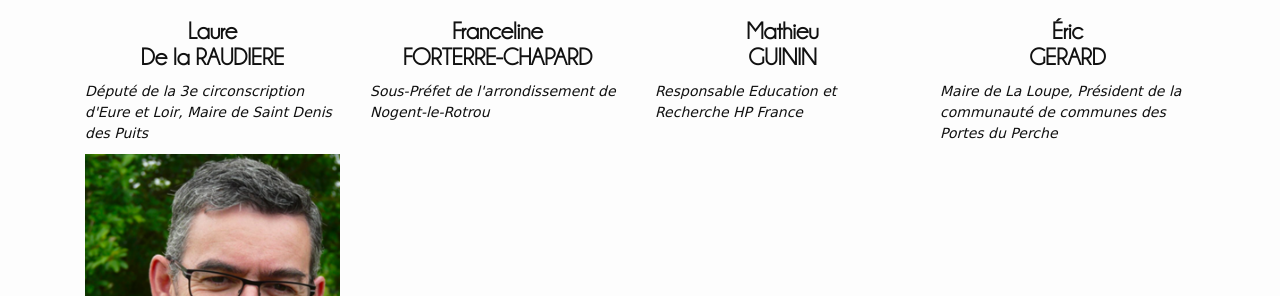
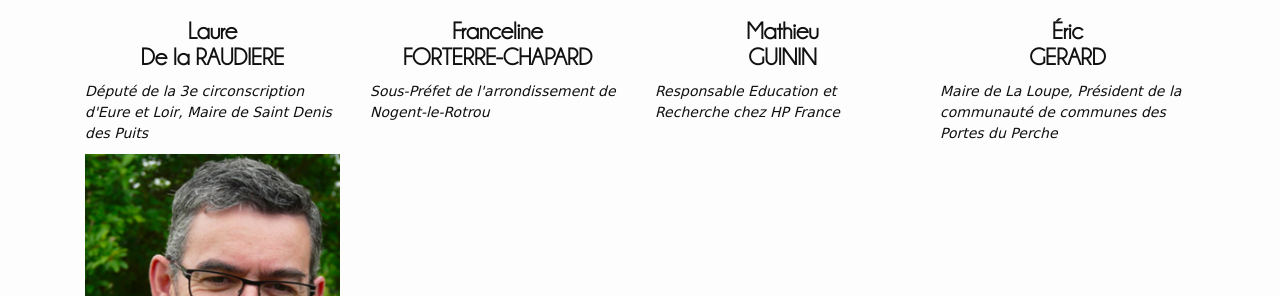
Before and after one commit to alem972/wildcodeschool.github.io, a Jekyll site: the page built from comite-de-pilotage.html, in a window 1280 px wide and 1209 px high. Shown: the part 453-749 px from the top of the window. Built offline with Jekyll 4.4.1, drawn with Linux system fonts in a browser that asks for light colours; nearby versions of some CDN libraries; some web fonts are replaced.

Commit message:
fix yml membres

```diff
--- a/_data/membres.yml
+++ b/_data/membres.yml
@@ -10,7 +10,7 @@
 
 - prenom: "Mathieu"
   nom: "GUININ"
-  description: "Responsable Education et Recherche HP France"
+  description: "Responsable Education et Recherche chez HP France"
   photo: "Mathieu"
 
 - prenom: "Éric"
```
